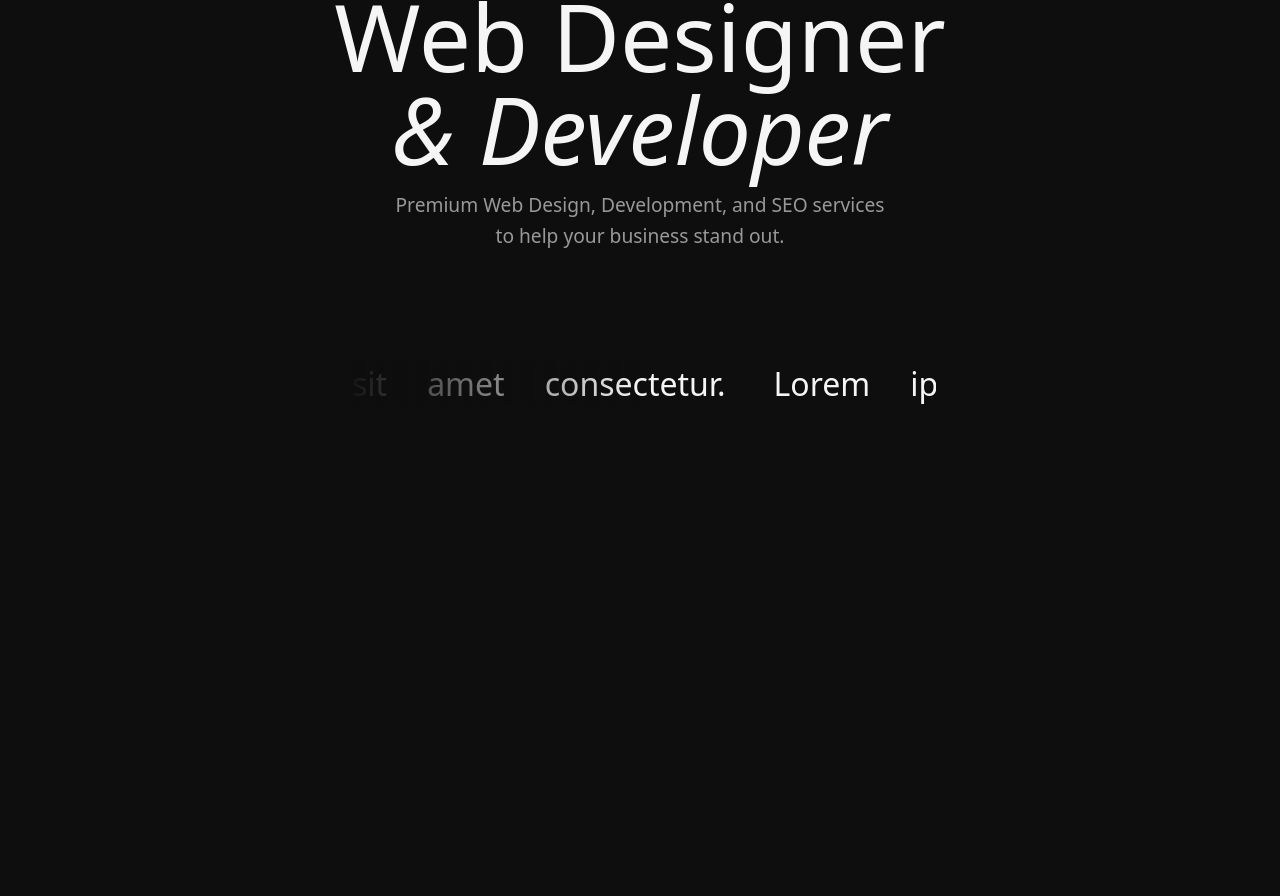
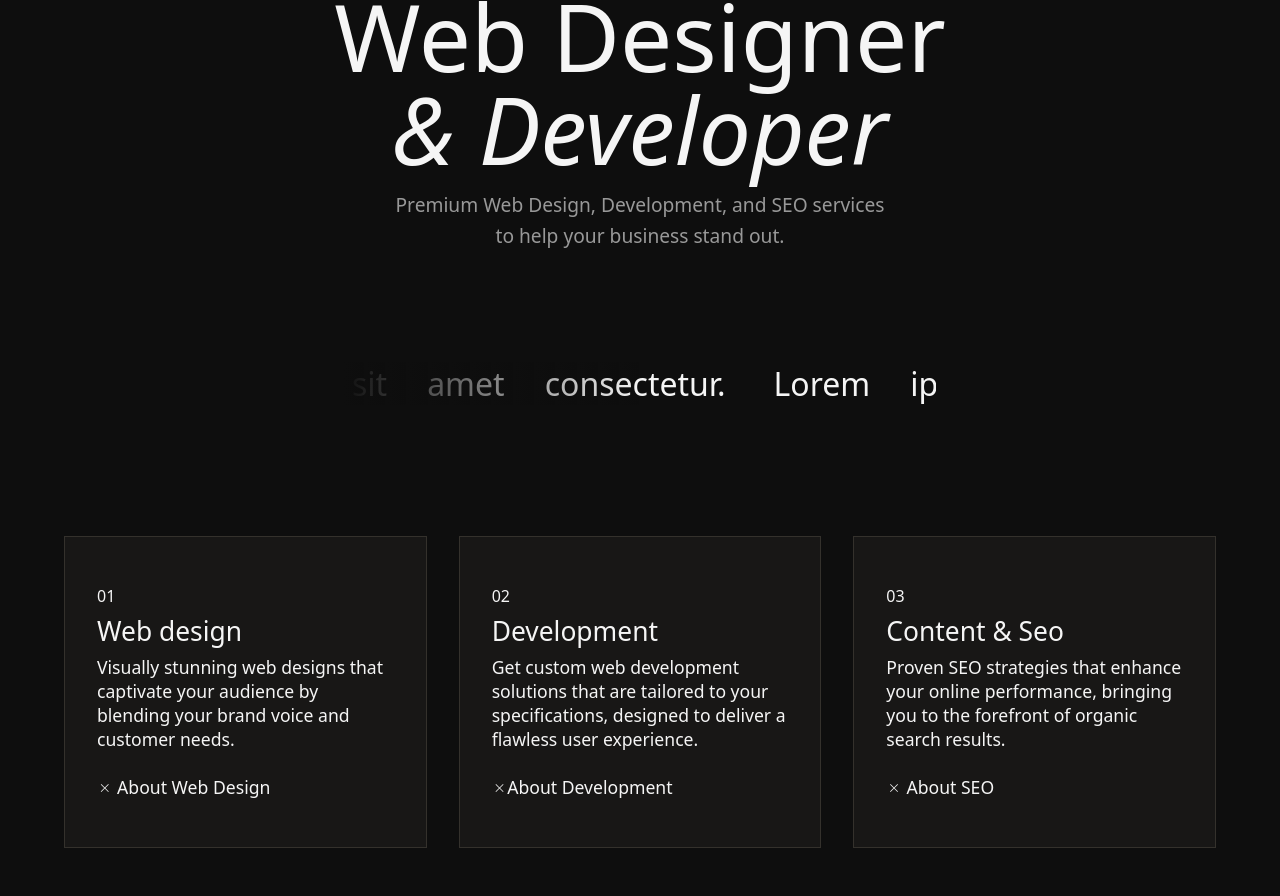
Before and after one commit to SyedaBismaa/Mini-projects, a plain HTML site: page Day-6/index.html in a window 1280 px wide. Shown: the part 443-1339 px from the top of the page. Before the commit the page ends 912 px from the top, so only its background shows below. Drawn offline with Linux system fonts and the light colour scheme.

Commit message:
Completed

```diff
--- a/Day-6/index.html
+++ b/Day-6/index.html
@@ -43,6 +43,36 @@
                 </div>
             </div>
         </section>
+
+        <section class="view-3">
+            <div class="box1">
+
+                <h2>01</h2>
+                <h1> Web design</h1>
+                <p>Visually stunning web designs that captivate your audience by blending your brand voice and customer
+                    needs.</p>
+                <br>
+                <p>&cross; About Web Design</p>
+            </div>
+            <div class="box1">
+                <h2>02</h2>
+                <h1> Development</h1>
+                <p>Get custom web development solutions that are tailored to your specifications, designed to deliver a flawless user experience.</p>
+                <br>
+                <p>&cross;About Development</p>
+            </div>
+            <div class="box1">
+                <h2>03</h2>
+                <h1> Content & Seo</h1>
+                <p>Proven SEO strategies that enhance your online performance, bringing you to the forefront of organic
+                    search results.</p>
+                <br>
+                <p>&cross; About SEO</p>
+            </div>
+
+        </section>
+
+
     </main>
 </body>
 
--- a/Day-6/style.scss
+++ b/Day-6/style.scss
@@ -1,38 +1,44 @@
-*{
+* {
     margin: 0%;
     padding: 0%;
     box-sizing: border-box;
 }
-html,body{
+
+html,
+body {
     height: 100%;
     width: 100%;
     background-color: #0E0E0E;
     color: whitesmoke;
 }
-html{
+
+html {
     font-family: system-ui, -apple-system, BlinkMacSystemFont, 'Segoe UI', Roboto, Oxygen, Ubuntu, Cantarell, 'Open Sans', 'Helvetica Neue', sans-serif;
 }
-main{
+
+main {
     width: 100%;
 }
 
-.view-1{
+.view-1 {
     width: 100%;
     display: flex;
     flex-direction: column;
     align-items: center;
     padding: 2rem 4rem;
 
-    img{
+    img {
         width: 80%;
         object-fit: cover;
     }
-    h1{
+
+    h1 {
         font-size: 3.5rem;
         text-align: center;
         font-weight: 100;
     }
-    p{
+
+    p {
         font-size: 1.2rem;
         text-align: center;
         font-weight: 200;
@@ -40,7 +46,7 @@ main{
         margin: 0.9rem 0;
         opacity: 0.6;
 
-        br{
+        br {
             display: none;
         }
     }
@@ -49,13 +55,13 @@ main{
 
 }
 
-.view-2{
+.view-2 {
     width: 100%;
     padding: 4rem 3rem;
     display: flex;
     justify-content: center;
 
-    .marquee{
+    .marquee {
         display: flex;
         width: 100%;
         overflow: hidden;
@@ -72,66 +78,120 @@ main{
         }
 
 
-        &::after{
+        &::after {
             content: " ";
             height: 100%;
             width: 50%;
             position: absolute;
             top: 0;
             left: 0;
-            background-image: linear-gradient(to right, #0E0E0E , transparent);
+            background-image: linear-gradient(to right, #0E0E0E, transparent);
         }
 
 
-        .text{
+        .text {
             display: flex;
             gap: 2.5rem;
             padding: 0 1.5rem;
-           animation: marquee 10s linear infinite  both ;
+            animation: marquee 10s linear infinite both;
 
-            p{
+            p {
                 font-size: 2rem;
                 font-weight: 200;
             }
         }
     }
 }
-@keyframes marquee{
-   0%{
+
+
+@keyframes marquee {
+    0% {
         transform: translateX(0);
     }
-   100%{
+
+    100% {
         transform: translateX(-100%);
     }
 }
 
+.view-3 {
+    height: 100vh;
+    width: 100%;
+    background-color: #0E0E0E;
+    padding: 2.5rem 1.5rem;
+    font-weight: 200;
 
-@media (min-width:1020px){
+    .box1 {
+        border: 1px solid #34312C;
+        margin-top: 1.2rem;
+        width: 100%;
+        height: 32%;
+        padding: 3rem 2rem;
+        font-size: 1.1rem;
+        background-color: #181716;
+
+        h1 {
+            margin-bottom: 2%;
+            font-weight: 200;
+
+        }
+
+        h2 {
+            margin-bottom: 2%;
+            font-size: 1rem;
+            font-weight: 100;
+        }
+    }
+}
 
 
-   html{
-    font-size: clamp(16px , 1vw , 20px);
+
+
+@media (min-width:1020px) {
+
+
+    html {
+        font-size: clamp(16px, 1vw, 20px);
     }
 
-   .view-1{
-    img{
+    .view-1 {
+        img {
             width: 28%;
         }
-    h1{
+
+        h1 {
             font-size: 5.8rem;
             line-height: 1;
         }
-    p{
+
+        p {
             font-size: 1.2rem;
-        br{
+
+            br {
                 display: block;
             }
         }
     }
 
-   .view-2{
-    .marquee{
+    .view-2 {
+        .marquee {
             width: 50%;
         }
     }
+
+    .view-3 {
+        display: flex;
+        gap: 2rem;
+        height: 60%;
+        padding: 3rem 4rem;
+
+        .box1 {
+            height: 55%;
+            padding: 3rem 2rem;
+
+            h1 {
+                margin-bottom: 2%;
             }
+        }
+    }
+}
```
Also changed, not shown: Day-6/style.css, 1 other file. Lines whose indentation alone changed are shown as unchanged.
